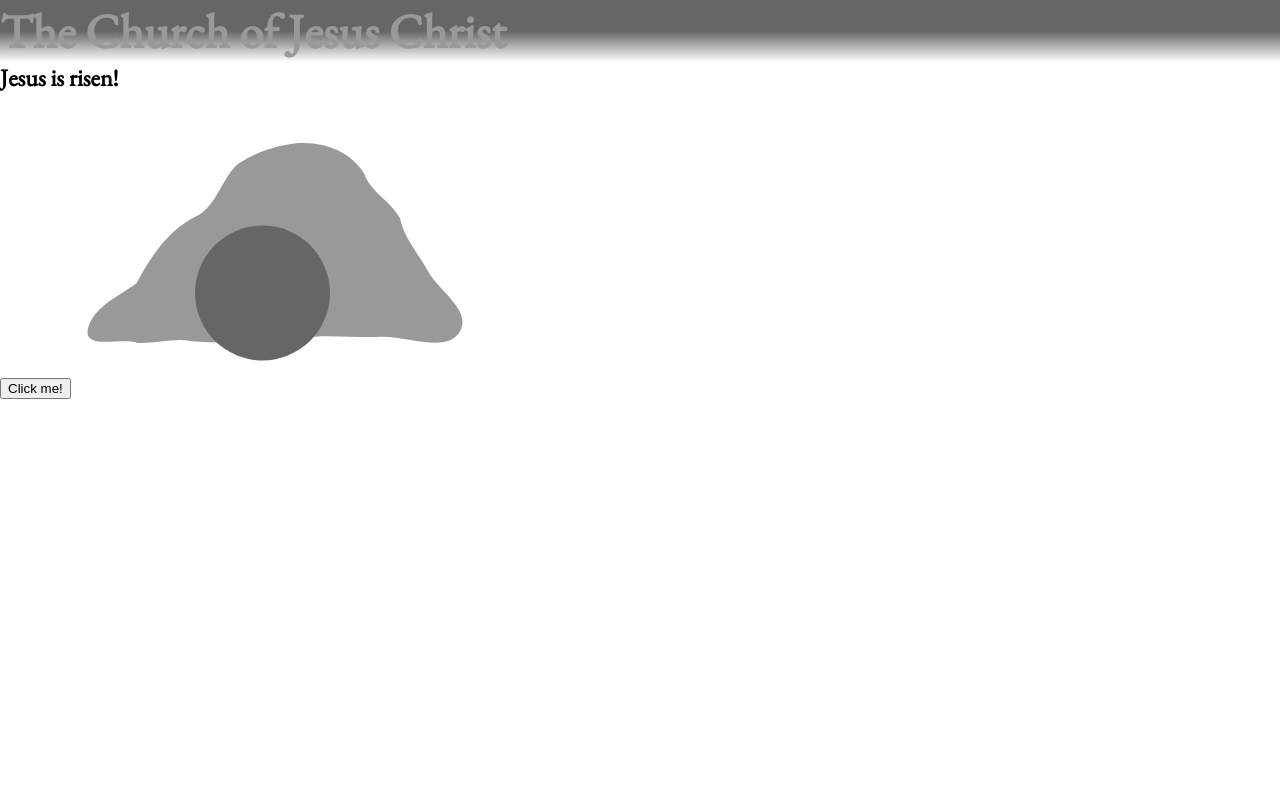
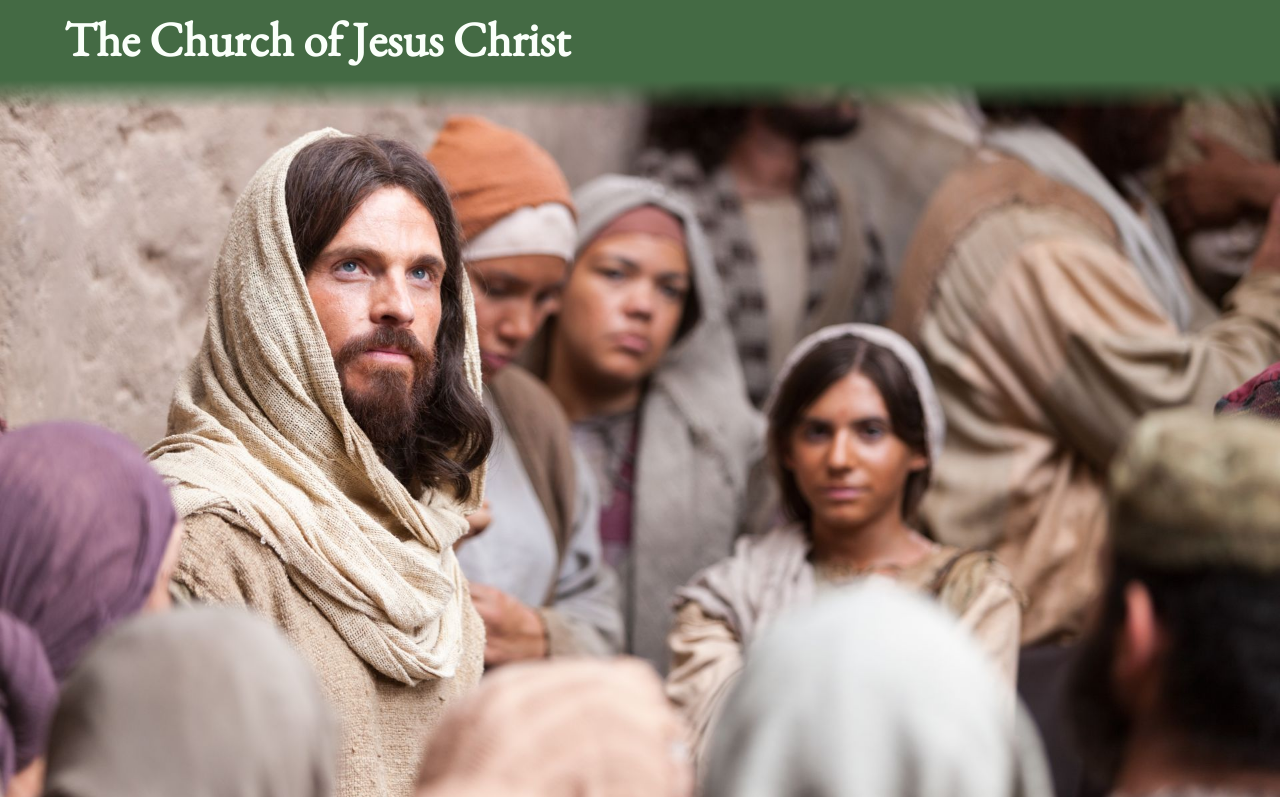
Before and after one commit to pixilcode/rel212-final-project, a plain HTML site: page index.html in a window 1280 px wide. Shown: the top 797 px of the page. Drawn offline with nearby package versions, Linux system fonts and the light colour scheme.

Commit message:
Get picture working

```diff
--- a/index.html
+++ b/index.html
@@ -14,7 +14,12 @@
 
 <body>
   <header>
-    <h1>The Church of Jesus Christ</h1>
+    <article id="nav-bar">
+      <h1>The Church of Jesus Christ</h1>
+    </article>
+    <article id="front-image">
+      <img alt="Jesus teaches the people" src="/assets/pictures_of_jesus_crowd.jpg" />
+    </article>
   </header>
   <section id="come-and-see">
     <h2>Jesus is risen!</h2>
--- a/style.css
+++ b/style.css
@@ -1,11 +1,23 @@
 :root {
   --stone-dark-grey: #666666;
   --stone-light-grey: #999999;
+
+  --primary: #446a44;
+  --on-primary: #fafffa;
+  --primary-container: #95e995;
+  --on-primary-container: #293f29;
+
+  --secondary: #6a5744;
+  --on-secondary: #fffaf0;
+  --secondary-container: #e9bf95;
+  --on-secondary-container: #3f3429;
+
+  --neutral: var(--stone-dark-grey);
+  --neutral-variant: var(--stone-light-grey);
 }
 
 body {
   margin: 0;
-
 }
 
 h1,
@@ -20,12 +32,42 @@ h6 {
 }
 
 header {
-  color: var(--stone-light-grey);
+  color: var(--on-primary);
+
+  display: grid;
+  grid-template-columns: auto auto;
+  grid-template-rows: auto auto;
 }
 
-header h1 {
+header #nav-bar {
+  background-color: var(--primary);
+  background: linear-gradient(var(--primary) 5rem, rgba(0, 0, 0, 0));
+  padding-bottom: 2rem;
+
+  grid-column: 1 / 3;
+  grid-row: 1;
+
+  z-index: 1;
+}
+
+header #nav-bar h1 {
   font-size: 3rem;
-  background: linear-gradient(var(--stone-dark-grey) 50%, rgba(102, 102, 102, 0));
+  padding: 0.5rem 5vw;
+}
+
+header #front-image {
+  grid-column: 1 / 3;
+  grid-row: 1 / 3;
+
+  z-index: 0;
+
+  width: 100vw;
+  max-height: 100vh;
+  overflow: hidden
+}
+
+header img {
+  width: 100%;
 }
 
 /* SVG Animation */
```
Also changed, not shown: assets/jesus-teaches-in-temple.jpg (renamed from assets/jesus_christ_chief_priests.jpg), assets/jesus_teaching_apostles_friends.jpg (added), assets/pictures_of_jesus_crowd.jpg (added).
